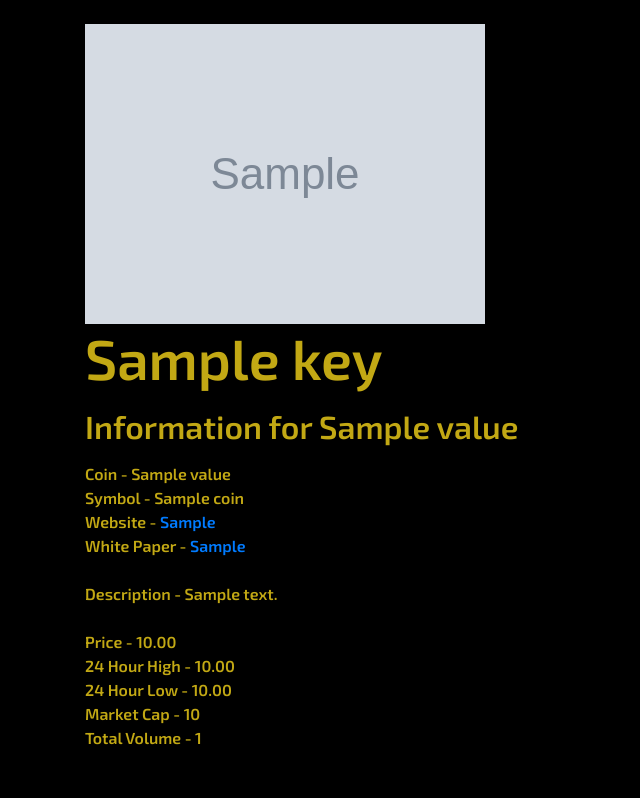
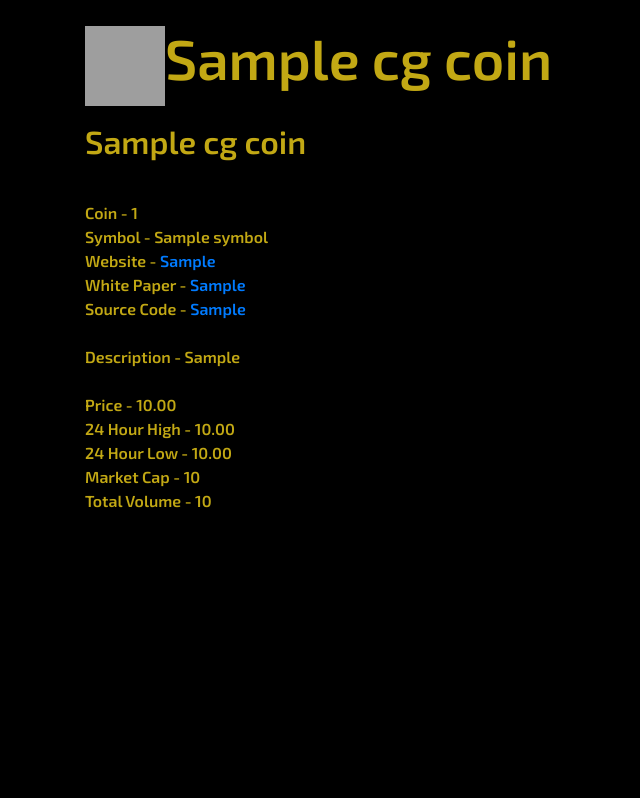
Before and after one commit to rapierce/btc_blockbot-Web, a Django app: template crypto/templates/crypto/crypto_Prices.html in a window 1280 px wide. Shown: the part 56-854 px from the top of the page, without its empty margins (0-640 px from the left). After the commit the page ends 564 px from the top, so only its background shows below. Run offline with Django 3.2, Linux system fonts and the light colour scheme; the template is opened without the code that fills it: most values are stand-ins (such as "Sample title", 1, 10 or a date in 2020); grey boxes marked "Sample" are stand-in pictures; some libraries are stand-ins or nearby versions; grey boxes are pictures that could not be loaded.

Commit message:
Moved completely to CoinGecko API for Market Data

```diff
--- a/crypto/templates/crypto/crypto_Prices.html
+++ b/crypto/templates/crypto/crypto_Prices.html
@@ -9,27 +9,21 @@
             Hmmm Can't find symbol <strong>{{ coinLookup }}</strong>, please check and try again...
         {% endif %}
 
-            {% for coin, value in crypto_Info.data.items %}
+    <h1 class="display-4"><img src="{{ cg_Coin_Data.image.large }}" width="80" height="80">{{ cg_Coin.name }}</h1>
+    <p class="lead"><h2>{{ cg_Coin_Data.name }}</h2></p><br>
+    <strong>Coin - </strong>{{ cg_Coin_Data.id }}<br>
+    <strong>Symbol - </strong>{{ cg_Coin_Data.symbol }}<br>
+    <strong>Website - </strong><a href={{ cg_Coin.links.homepage.0 }}>{{ cg_Coin_Data.links.homepage.0 }}</a><br>
+    <strong>White Paper - </strong><a href={{ cg_Coin.urls.technical_doc.0 }}>{{ cg_Coin_Data.urls.technical_doc.0 }}</a><br>
+    <strong>Source Code - </strong><a href={{ cg_Coin_Data.links.repos_url.github.0 }}>{{ cg_Coin_Data.links.repos_url.github.0 }}</a><br><br>
+    <strong>Description - </strong>{{ cg_Coin_Data.description.en|safe }}<br><br>
+    <strong>Price - </strong>{{ cg_Coin_Data.market_data.current_price.usd|floatformat:2|intcomma }}<br>
+    <strong>24 Hour High - </strong>{{ cg_Coin_Data.market_data.high_24h.usd|floatformat:2|intcomma }}<br>
+    <strong>24 Hour Low - </strong>{{ cg_Coin_Data.market_data.low_24h.usd|floatformat:2|intcomma }}<br>
+    <strong>Market Cap - </strong>{{ cg_Coin_Data.market_data.market_cap.usd|intword }}<br>
+    <strong>Total Volume - </strong>{{ cg_Coin_Data.market_data.total_volume.usd|intword }}<br>
 
-                <img src="{{ value.logo }}"><h1 class="display-4">{{ key }}</h1>
-                <p class="lead"><h2>Information for {{ value.name }}</h2></p>
-                <strong>Coin - </strong>{{ value.name }}<br>
-                <strong>Symbol - </strong>{{ coin }}<br>
-                <strong>Website - </strong><a href={{ value.urls.website.0 }}>{{ value.urls.website.0 }}</a><br>
-                <strong>White Paper - </strong><a href={{ value.urls.technical_doc.0 }}>{{ value.urls.technical_doc.0 }}</a><br><br>
-                <strong>Description - </strong>{{ value.description }}<br><br>
 
-            {% endfor %}
-
-            {% for cg_Coin in cg_Price_Data %}
-
-                <strong>Price - </strong>{{ cg_Coin.current_price|floatformat:2|intcomma }}<br>
-                <strong>24 Hour High - </strong>{{ cg_Coin.high_24h|floatformat:2|intcomma }}<br>
-                <strong>24 Hour Low - </strong>{{ cg_Coin.low_24h|floatformat:2|intcomma }}<br>
-                <strong>Market Cap - </strong>{{ cg_Coin.market_cap|intword }}<br>
-                <strong>Total Volume - </strong>{{ cg_Coin.total_volume|intword }}<br>
-
-            {% endfor %}
 
     {% endif %}
 <br><br>
--- a/crypto/templates/crypto/home.html
+++ b/crypto/templates/crypto/home.html
@@ -47,11 +47,11 @@
     <div class="row">
         {% for news in crypto_News.Data|slice:"6" %}
             <div class='col-sm'>
-                <div class="card" style="width: 18rem;">
+                <div class="card.sm-secondary" style="width: 18rem;">
                     <img src="{{ news.imageurl }}" class="card-img-top" alt="{{ news.source }}">
                     <div class="card-body">
                     <h5 class="card-title">{{ news.title }}</h5>
-                    <p class="card-text">{{ news.body|truncatechars:100 }}</p>
+                    <p class="card-text">{{ news.body|truncatechars:80 }}</p>
                     <a href="{{ news.url }}" class="btn btn-secondary">Read More...</a>
                     </div>
                 </div>
```
Also changed, not shown: crypto/views.py (+22 -49 lines).
